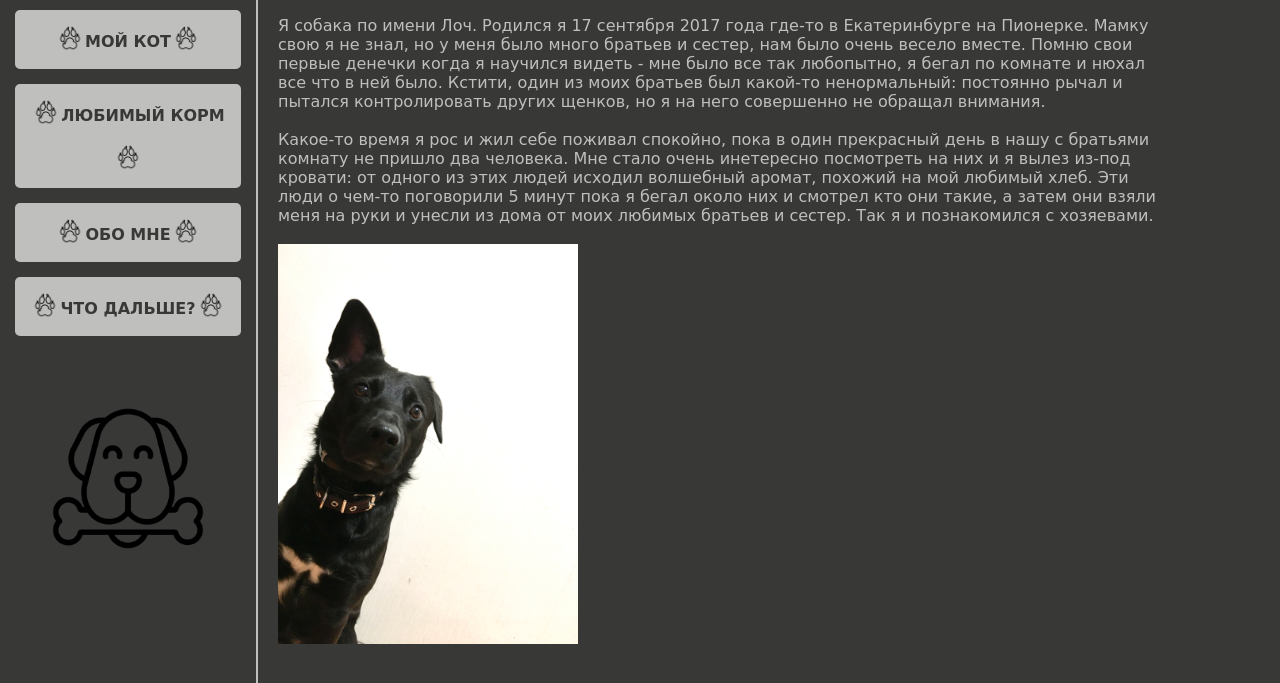
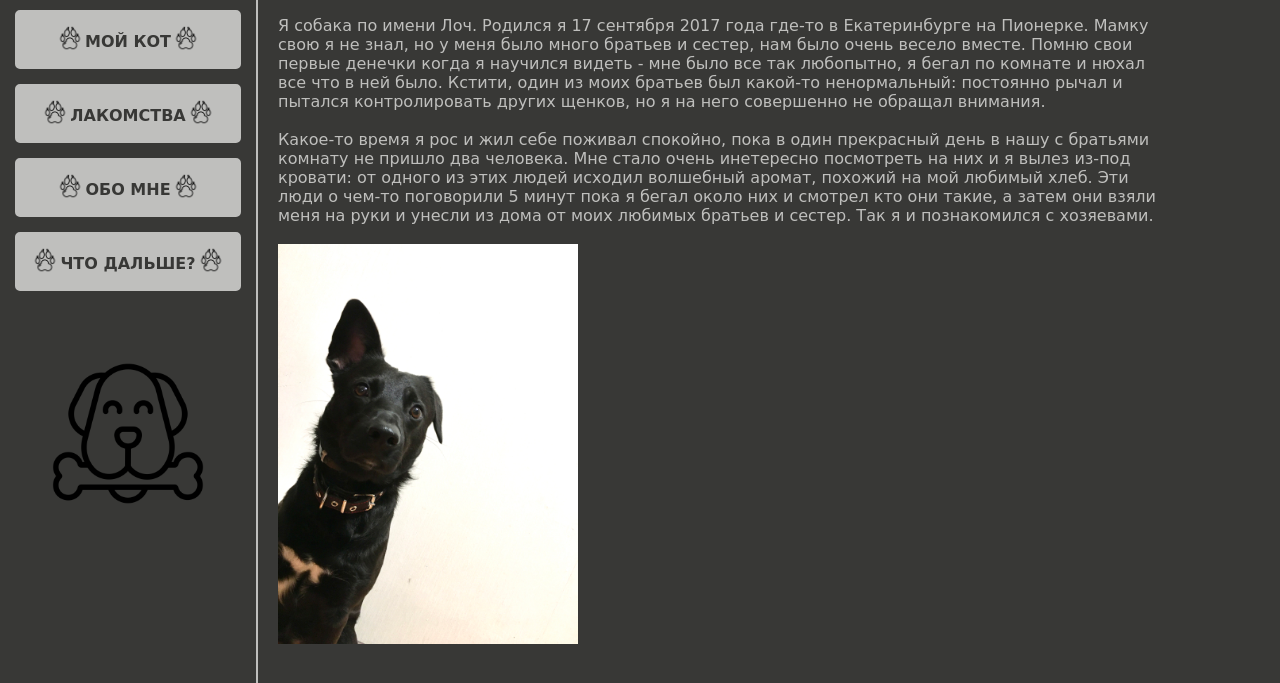
Before and after one commit to mspolermo/Dog-web, a plain HTML site: page Index.html in a window 1280 px wide. Shown: the part 151-834 px from the top of the page. Drawn offline with Linux system fonts and the light colour scheme; a web font is replaced by a local one.

Commit message:
Name of the bottom to corm link was changed

```diff
--- a/Index.html
+++ b/Index.html
@@ -22,7 +22,7 @@
         <ul id="nav">
             <li><img class="lap-icon1" src="css/images/lap.png"><a href="index.html">Детство</a><img class="lap-icon2" src="css/images/lap.png"></li>
             <li><img class="lap-icon1" src="css/images/lap.png"><a href="cat.html">Мой кот</a><img class="lap-icon2" src="css/images/lap.png"></li>
-            <li><img class="lap-icon1" src="css/images/lap.png"><a href="corm.html">Любимый корм</a><img class="lap-icon2" src="css/images/lap.png"></li>
+            <li><img class="lap-icon1" src="css/images/lap.png"><a href="corm.html">Лакомства</a><img class="lap-icon2" src="css/images/lap.png"></li>
             <li><img class="lap-icon1" src="css/images/lap.png"><a href="about.html">Обо мне</a><img class="lap-icon2" src="css/images/lap.png"></li>
             <li><img class="lap-icon1" src="css/images/lap.png"><a href="next.html">Что дальше?</a><img class="lap-icon2" src="css/images/lap.png"></li>
         </ul>
```
Also changed, not shown: about.html (+1 -1 lines), cat.html (+1 -1 lines), corm.html (+1 -1 lines), next.html (+1 -1 lines).
